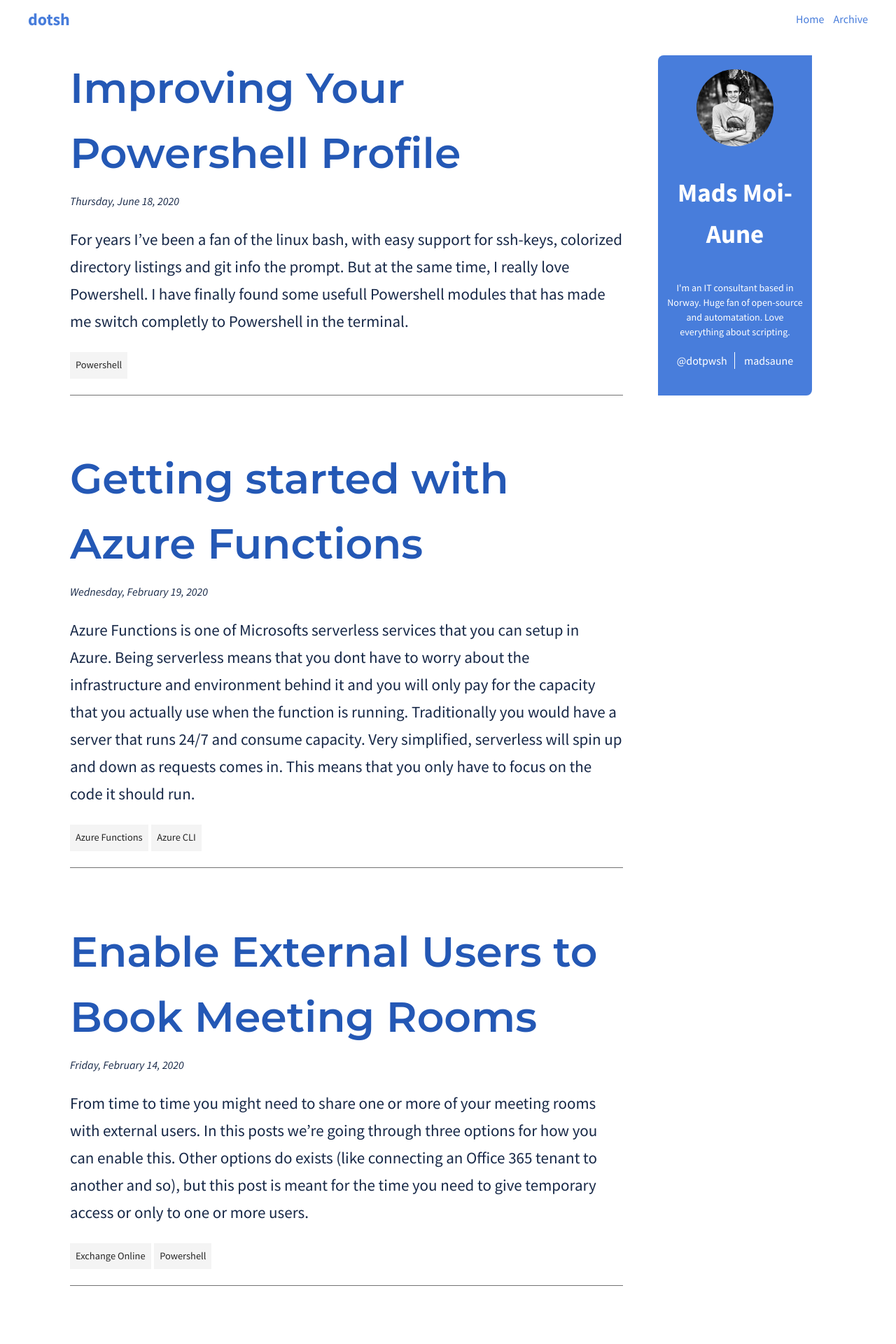
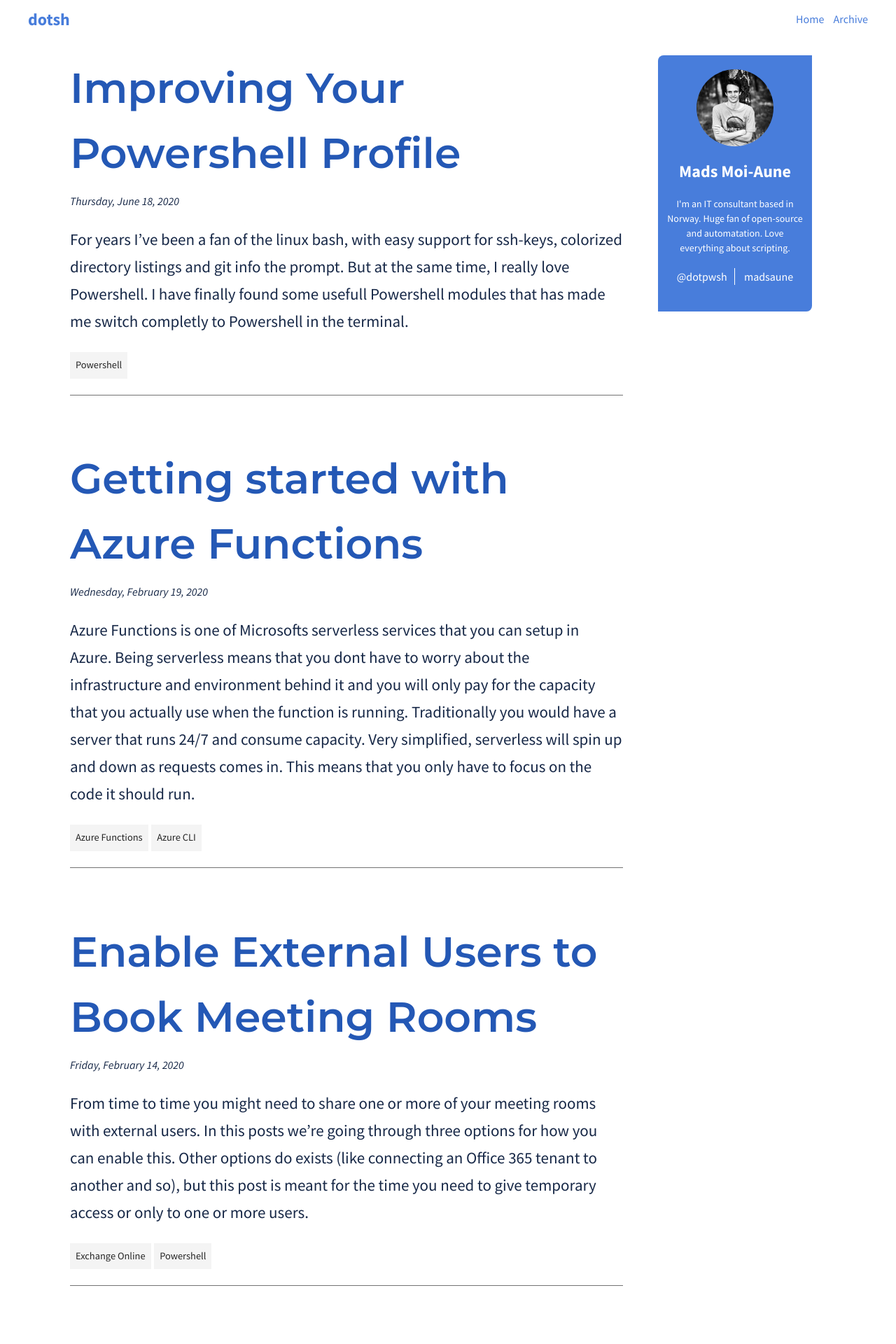
Before and after one commit to madsaune/dotsh.no, a Jekyll site: the page built from index.html, in a window 1280 px wide. Shown: the top 1920 px of the page at 70% size. Built offline with Jekyll 4.4.1, drawn with Linux system fonts in a browser that asks for light colours; the list of posts is cut into pages by our own code.

Commit message:
:lipstick: Fixed font-size on contact-card

```diff
--- a/_sass/main.scss
+++ b/_sass/main.scss
@@ -150,6 +150,8 @@ header nav ul li a:hover {
 
 .contact_card--name {
     text-align: center;
+    font-size: 1.5rem;
+    line-height: 1.5rem;
 }
 
 .contact_card--bio {
```
